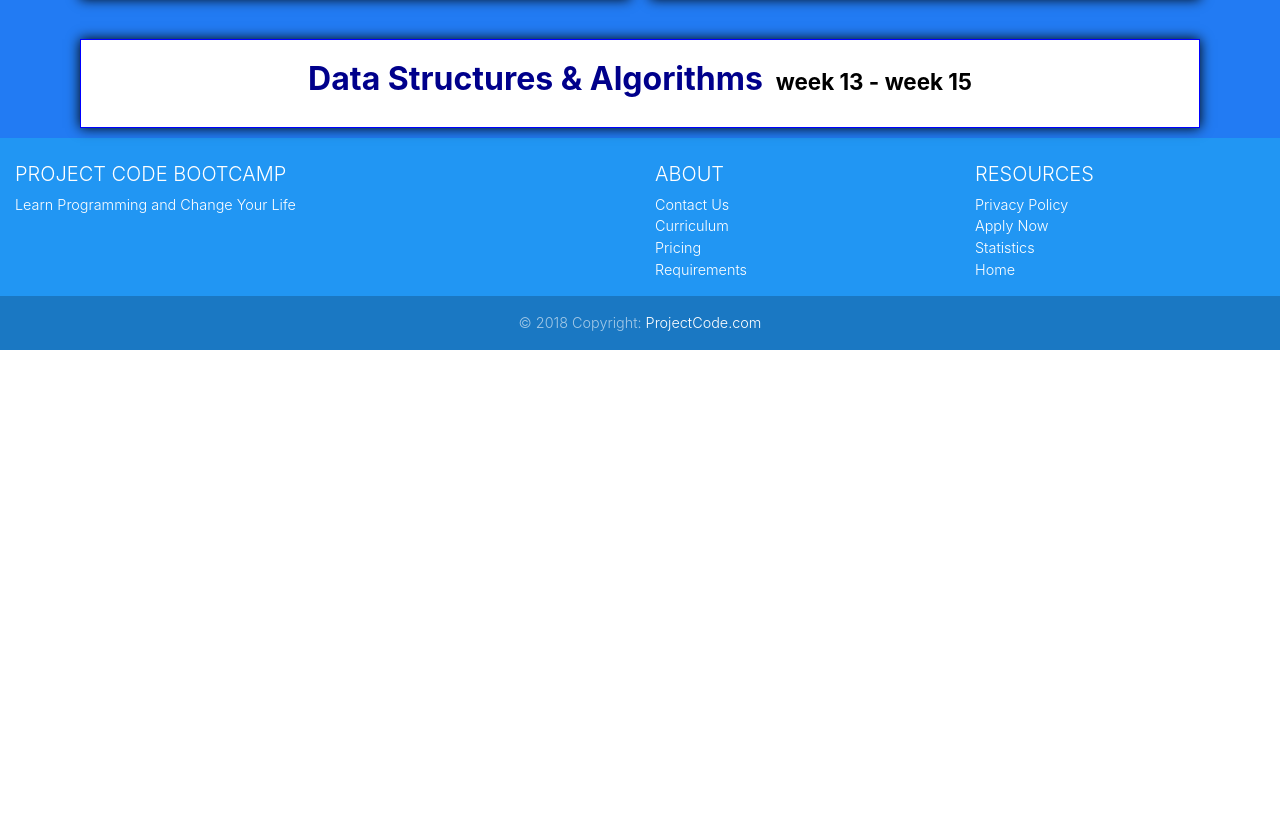
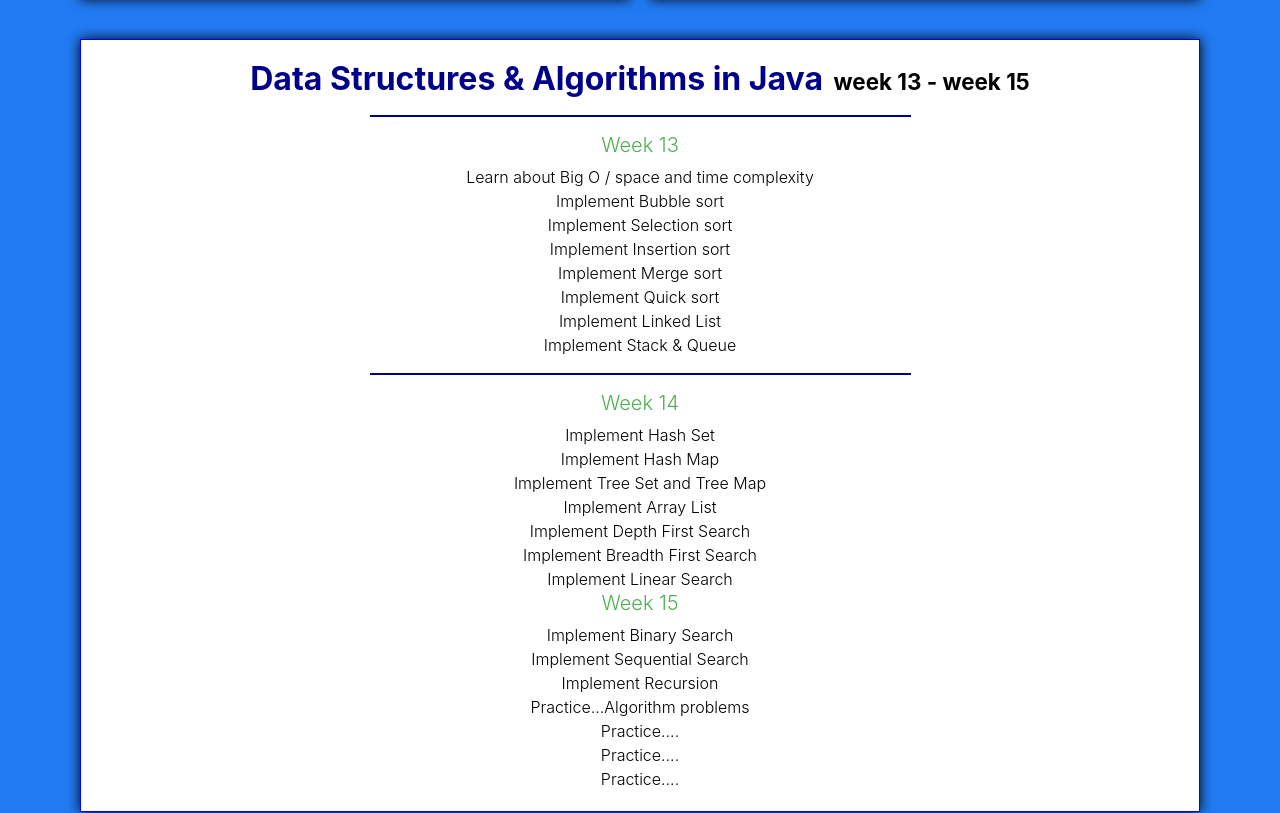
Before and after one commit to SaidShah/my-last-goodbyes-frontend, a React (Create React App) app: page /curriculum in a window 1280 px wide. Shown: the part 1501-2314 px from the top of the page. Before the commit the page ends 1851 px from the top, so only its background shows below. Built offline with nearby package versions, Linux system fonts and the light colour scheme.

Commit message:
finished algorithms and data structures card

```diff
--- a/src/components/Curriculum.js
+++ b/src/components/Curriculum.js
@@ -124,8 +124,34 @@ class Curriculum extends Component {
 
     <div className="row">
       <div className="col curriculum-border">
-        <h2 className="dark-blue-text">Data Structures &amp; Algorithms <span className="half-size black-text"> &nbsp;week 13 - week 15 </span></h2>
-
+        <h2 className="dark-blue-text">Data Structures &amp; Algorithms in Java<span className="half-size black-text"> &nbsp;week 13 - week 15 </span></h2>
+        <hr className="hr-rules"/>
+        <h5 className="green-text">Week 13</h5>
+        <p className="curriculum-p-tag">Learn about Big O / space and time complexity</p>
+        <p className="curriculum-p-tag">Implement Bubble sort</p>
+        <p className="curriculum-p-tag">Implement Selection sort</p>
+        <p className="curriculum-p-tag">Implement Insertion sort</p>
+        <p className="curriculum-p-tag">Implement Merge sort</p>
+        <p className="curriculum-p-tag">Implement Quick sort</p>
+        <p className="curriculum-p-tag">Implement Linked List</p>
+        <p className="curriculum-p-tag">Implement Stack & Queue</p>
+        <hr className="hr-rules"/>
+        <h5 className="green-text">Week 14</h5>
+        <p className="curriculum-p-tag">Implement Hash Set</p>
+        <p className="curriculum-p-tag">Implement Hash Map</p>
+        <p className="curriculum-p-tag">Implement Tree Set and Tree Map</p>
+        <p className="curriculum-p-tag">Implement Array List</p>
+        <p className="curriculum-p-tag">Implement Depth First Search</p>
+        <p className="curriculum-p-tag">Implement Breadth First Search</p>
+        <p className="curriculum-p-tag">Implement Linear Search</p>
+        <h5 className="green-text">Week 15</h5>
+        <p className="curriculum-p-tag">Implement Binary Search</p>
+        <p className="curriculum-p-tag">Implement Sequential Search</p>
+        <p className="curriculum-p-tag">Implement Recursion</p>
+        <p className="curriculum-p-tag">Practice...Algorithm problems</p>
+        <p className="curriculum-p-tag">Practice....</p>
+        <p className="curriculum-p-tag">Practice....</p>
+        <p className="curriculum-p-tag">Practice....</p>
       </div>
 
     </div>
```
